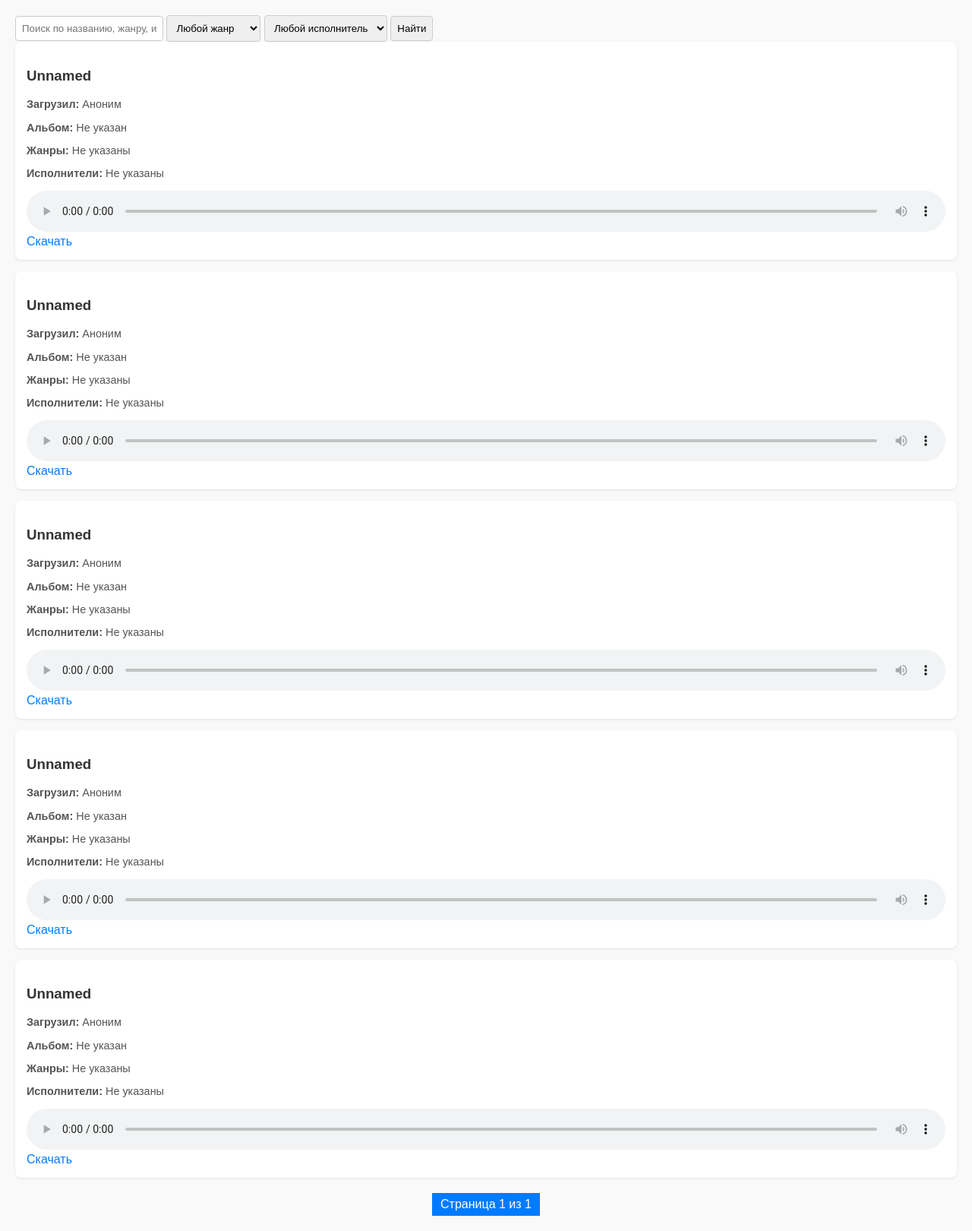
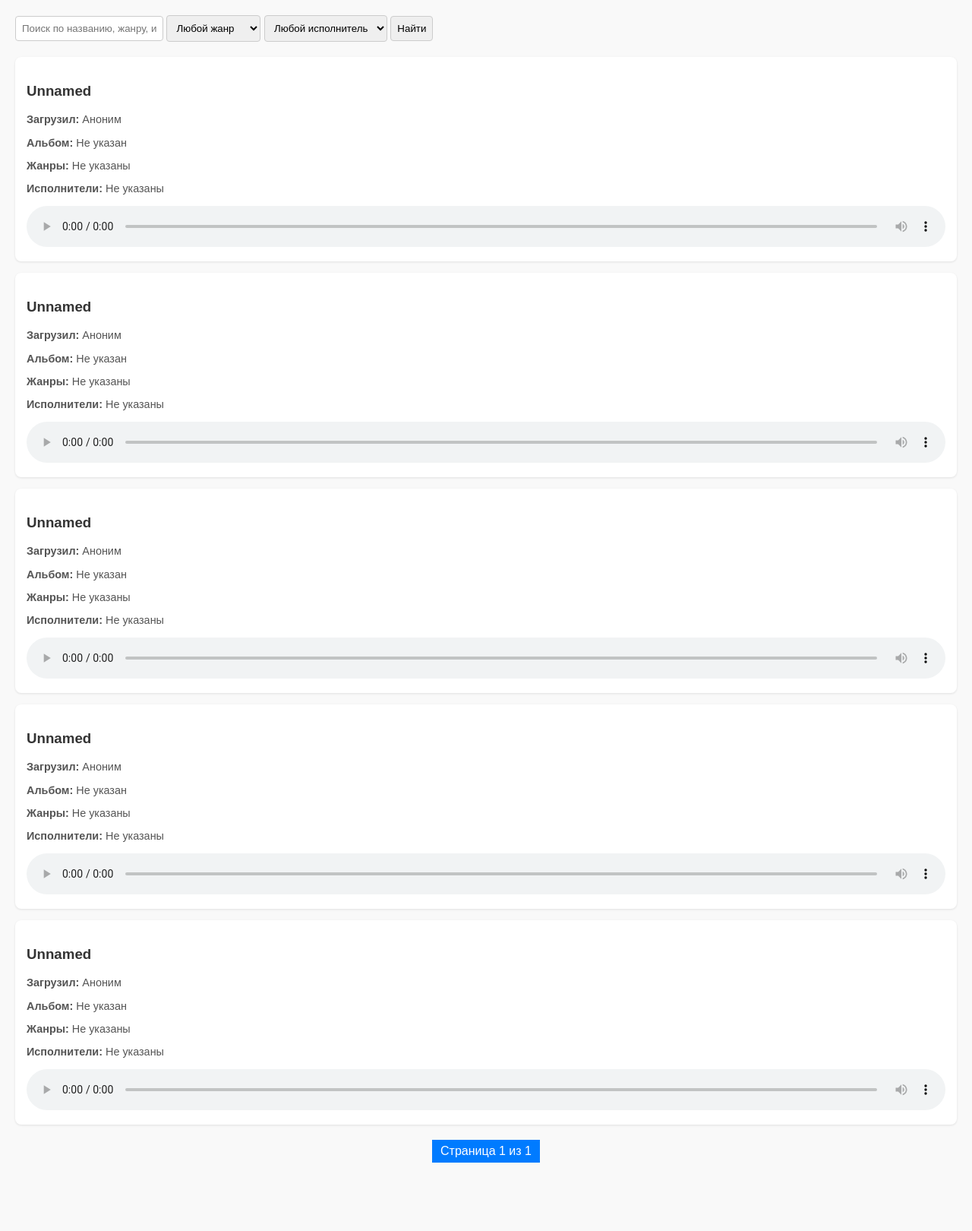
Before and after one commit to 5starley5/Project, a Django app: page / in a window 1280 px wide. Shown: the part 100-1720 px from the top of the page at 76% size. After the commit the page ends 1630 px from the top, so only its background shows below. Run offline with Django 5.2, Linux system fonts and the light colour scheme; data comes from the database, SQL or seed files in the repository; both versions use the stored data as it was after the commit; data that the repository does not hold is empty.

Commit message:
better home

```diff
--- a/music/templates/home.html
+++ b/music/templates/home.html
@@ -8,21 +8,29 @@
 <style>
   body {
     font-family: Arial, sans-serif;
-        margin: 20px;
     background: #f9f9f9;
     color: #333;
+    margin: 0;
+    padding: 20px;
+
+    max-width: 1440px;
+    margin: 0 auto;
   }
+
   header {
     display: flex;
     justify-content: space-between;
     align-items: center;
     margin-bottom: 20px;
   }
+
   .search-container {
     display: flex;
     gap: 10px;
     flex-wrap: wrap;
+    margin-bottom: 20px;
   }
+
   .search-container input,
   .search-container select,
   .search-container button {
@@ -30,33 +38,40 @@
     border: 1px solid #ccc;
     border-radius: 4px;
   }
+
   .track-list {
     display: grid;
     gap: 15px;
   }
+
   .track-card {
     background: white;
     padding: 15px;
     border-radius: 8px;
     box-shadow: 0 1px 3px rgba(0, 0, 0, 0.1);
   }
+
   .track-meta {
     margin: 10px 0;
     font-size: 0.9em;
     color: #555;
   }
+
   .track-actions {
     margin-top: 10px;
   }
+
   .track-actions a {
     margin-right: 15px;
     text-decoration: none;
     color: #007bff;
   }
+
   .pagination {
     margin-top: 20px;
     text-align: center;
   }
+
   .pagination a,
   .pagination span {
     display: inline-block;
@@ -66,6 +81,7 @@
     text-decoration: none;
     color: #007bff;
   }
+
   .pagination .current {
     background: #007bff;
     color: white;
@@ -147,12 +163,10 @@
           </p>
         </div>
         <div class="track-actions">
-              <audio controls style="width: 100%;">
+          <audio controls style="width: 100%">
             <source src="{{ track.audio_file.url }}" type="audio/mpeg" />
             Ваш браузер не поддерживает аудио.
           </audio>
-              <br />
-              <a href="{{ track.audio_file.url }}" download>Скачать</a>
         </div>
       </div>
       {% empty %}
--- a/music/templates/upload.html
+++ b/music/templates/upload.html
@@ -4,7 +4,7 @@
   <head>
     <meta charset="UTF-8" />
     <meta name="viewport" content="width=device-width, initial-scale=1.0" />
-    <title>📤 Загрузить трек</title>
+    <title>Загрузить трек</title>
     <style>
       body {
         font-family: Arial, sans-serif;
@@ -110,7 +110,7 @@
   </head>
   <body>
     <div class="upload-form">
-      <h1>📤 Загрузить трек</h1>
+      <h1>Загрузить трек</h1>
 
       {% if messages %}
       <ul class="messages">
@@ -177,7 +177,7 @@
             <!-- Изначально пусто -->
           </div>
           <button type="button" id="add-genre" class="add-genre-btn">
-            ➕ Добавить жанр
+            Добавить жанр
           </button>
         </div>
 
```
Also changed, not shown: db.sqlite3. Lines whose indentation alone changed are shown as unchanged.
